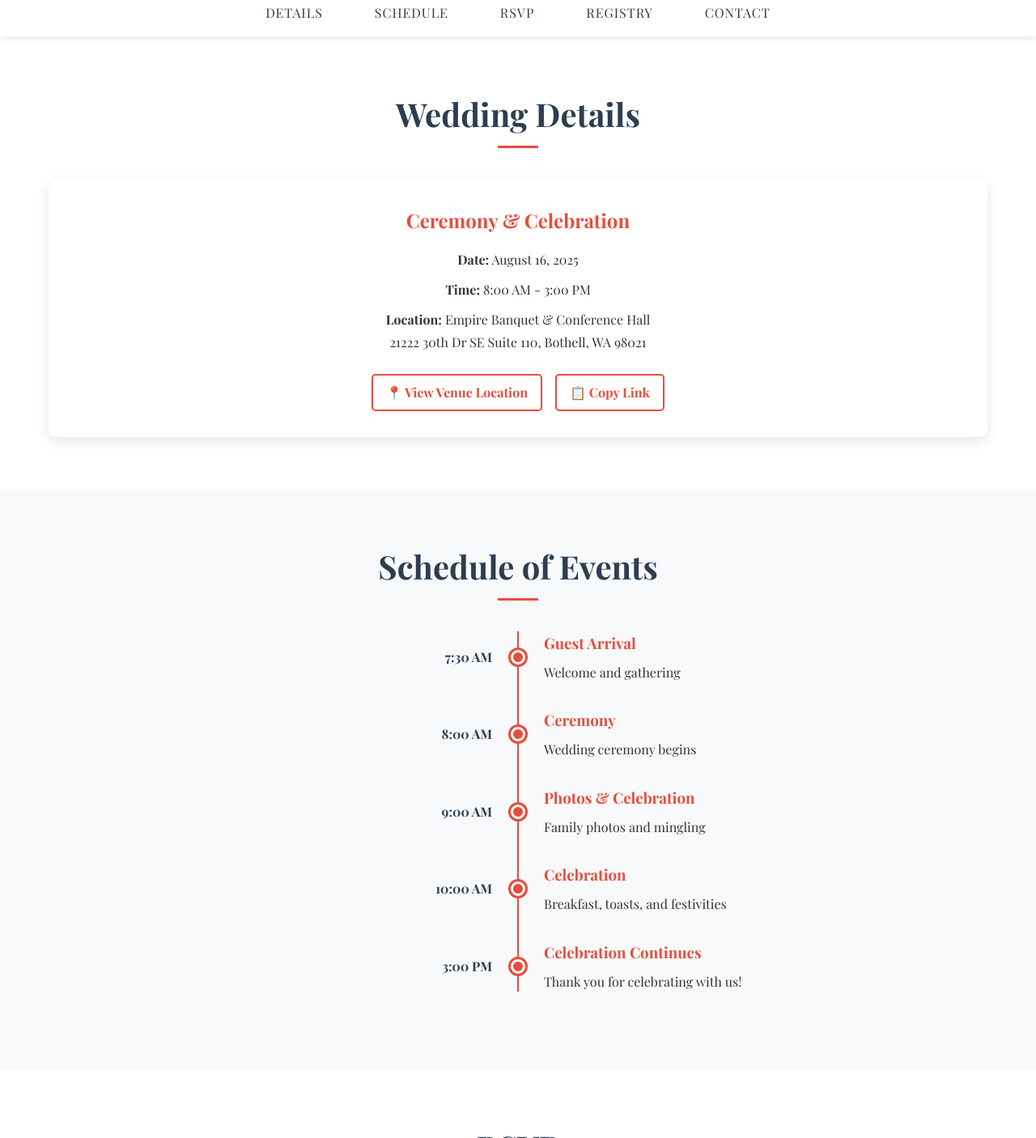
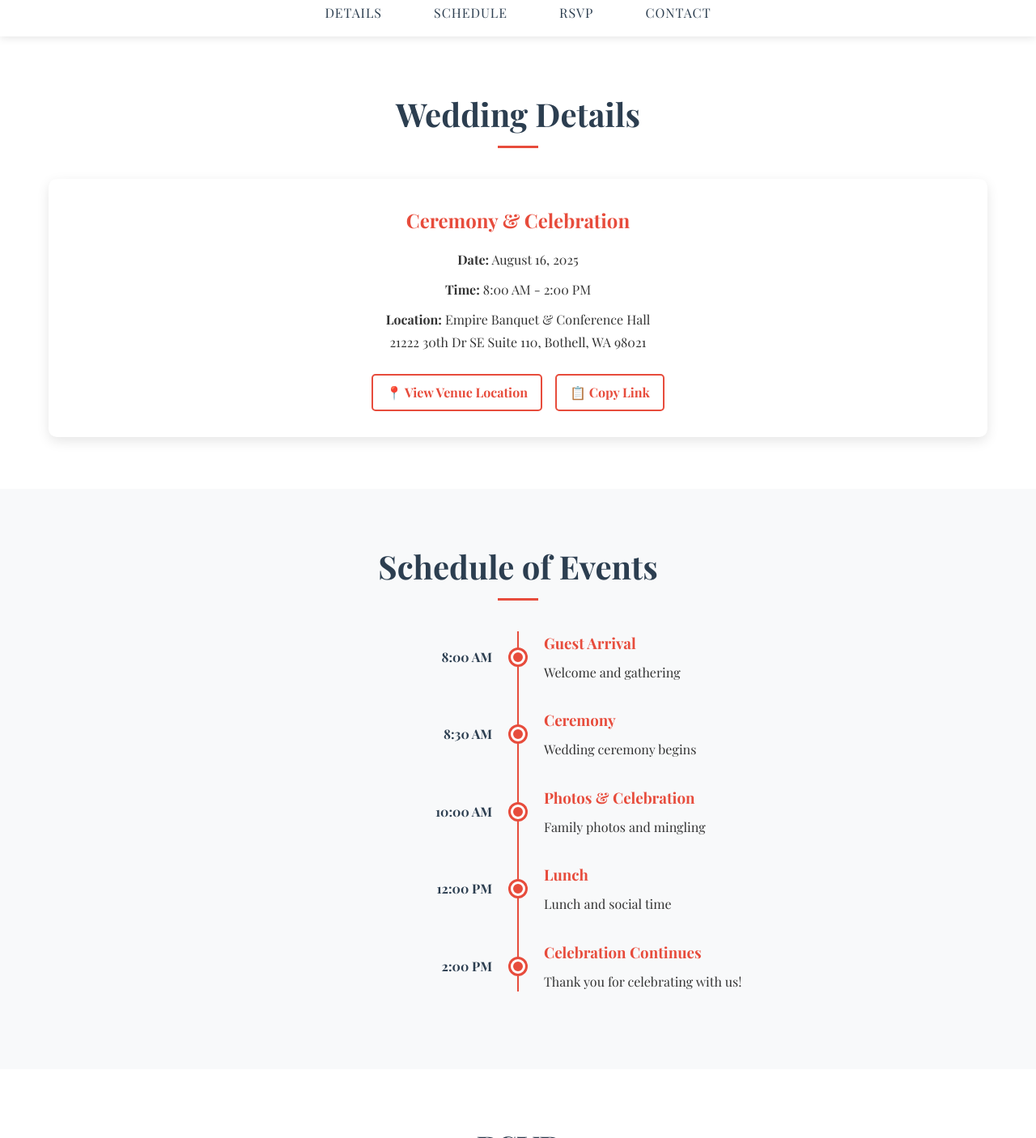
Before and after one commit to henishborad/wedding-website, a plain HTML site: page index.html in a window 1280 px wide. Shown: the part 813-2219 px from the top of the page at 81% size. Drawn offline with nearby package versions, Linux system fonts and the light colour scheme; a web font is replaced by a local one.

Commit message:
fix schedule

```diff
--- a/index.html
+++ b/index.html
@@ -62,8 +62,7 @@
                 <li><a href="#details">Details</a></li>
                 <li><a href="#schedule">Schedule</a></li>
                 <li><a href="#rsvp">RSVP</a></li>
-                <li><a href="#registry">Registry</a></li>
-                <li><a href="#contact">Contact</a></li>
+                                <li><a href="#contact">Contact</a></li>
             </ul>
         </div>
     </nav>
@@ -76,7 +75,7 @@
                     <div class="detail-card">
                         <h3>Ceremony & Celebration</h3>
                         <p><strong>Date:</strong> August 16, 2025</p>
-                        <p><strong>Time:</strong> 8:00 AM - 3:00 PM</p>
+                        <p><strong>Time:</strong> 8:00 AM - 2:00 PM</p>
                         <p><strong>Location:</strong> Empire Banquet & Conference Hall<br>
                             21222 30th Dr SE Suite 110, Bothell, WA 98021</p>
                         <div class="venue-buttons">
@@ -99,35 +98,35 @@
                 <h2>Schedule of Events</h2>
                 <div class="timeline">
                     <div class="timeline-item">
-                        <div class="timeline-time">7:30 AM</div>
+                        <div class="timeline-time">8:00 AM</div>
                         <div class="timeline-content">
                             <h3>Guest Arrival</h3>
                             <p>Welcome and gathering</p>
                         </div>
                     </div>
                     <div class="timeline-item">
-                        <div class="timeline-time">8:00 AM</div>
+                        <div class="timeline-time">8:30 AM</div>
                         <div class="timeline-content">
                             <h3>Ceremony</h3>
                             <p>Wedding ceremony begins</p>
                         </div>
                     </div>
                     <div class="timeline-item">
-                        <div class="timeline-time">9:00 AM</div>
+                        <div class="timeline-time">10:00 AM</div>
                         <div class="timeline-content">
                             <h3>Photos & Celebration</h3>
                             <p>Family photos and mingling</p>
                         </div>
                     </div>
-                    <div class="timeline-item">
-                        <div class="timeline-time">10:00 AM</div>
-                        <div class="timeline-content">
-                            <h3>Celebration</h3>
-                            <p>Breakfast, toasts, and festivities</p>
-                        </div>
+<div class="timeline-item">
+    <div class="timeline-time">12:00 PM</div>
+    <div class="timeline-content">
+        <h3>Lunch</h3>
+    <p>Lunch and social time</p>
+</div>
                     </div>
                     <div class="timeline-item">
-                        <div class="timeline-time">3:00 PM</div>
+                        <div class="timeline-time">2:00 PM</div>
                         <div class="timeline-content">
                             <h3>Celebration Continues</h3>
                             <p>Thank you for celebrating with us!</p>
```
